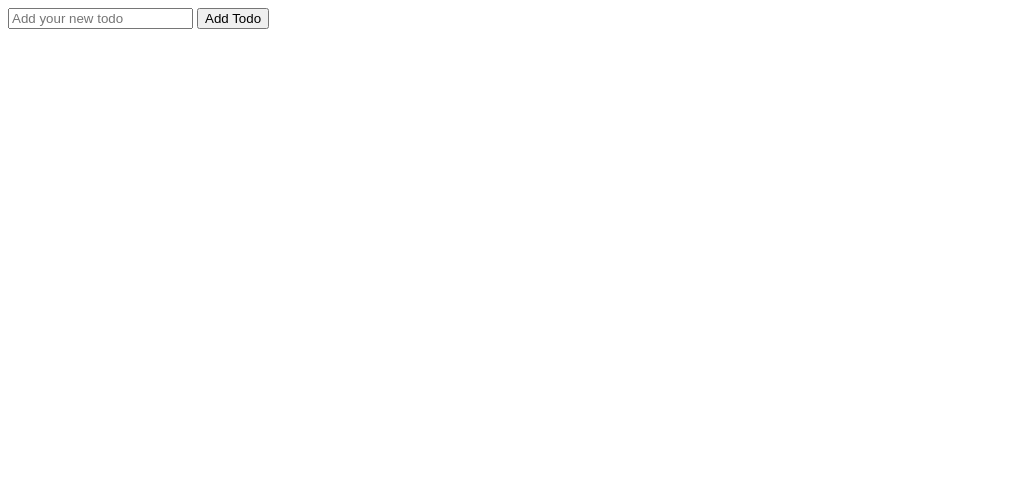
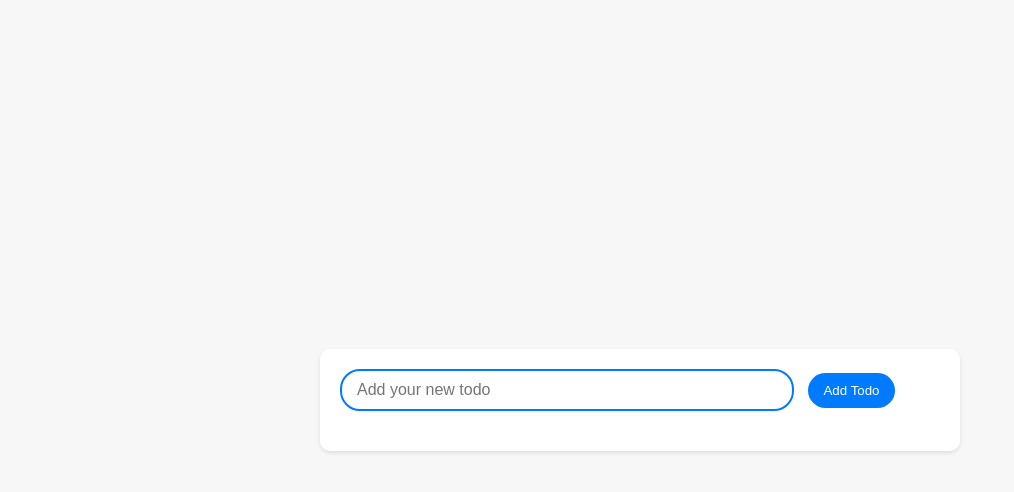
Before and after one commit to HICHULOG/js-todo-app, a plain HTML site: page index.html in a window 1280 px wide. Shown: the whole page, without its empty margins (0-1014 px from the left). Drawn offline with Linux system fonts and the light colour scheme.

Commit message:
Add style.css

```diff
--- a/index.html
+++ b/index.html
@@ -5,6 +5,7 @@
     <meta charset="UTF-8">
     <meta name="viewport" content="width=device-width, initial-scale=1.0">
     <title>To-do List</title>
+    <link rel="stylesheet" href="style.css">
 </head>
 
 <body>
--- /dev/null
+++ b/style.css
@@ -0,0 +1,76 @@
+body,
+html {
+  margin: 0;
+  padding: 0;
+  width: 100%;
+  height: 100%;
+  font-family: "Arial", sans-serif;
+  background-color: #f7f7f7;
+  display: flex;
+  justify-content: center;
+  align-items: center;
+}
+
+#todo-app {
+  width: 100%;
+  max-width: 600px;
+  margin: 20px;
+  padding: 20px;
+  background-color: #ffffff;
+  border-radius: 10px;
+  box-shadow: 0 2px 4px rgba(0, 0, 0, 0.1);
+}
+
+#todo-input {
+  width: 70%;
+  padding: 10px 15px;
+  border: 2px solid #007bff;
+  border-radius: 20px;
+  font-size: 16px;
+  outline: none;
+  margin-right: 10px;
+}
+
+#add-todo-btn {
+  padding: 10px 15px;
+  background-color: #007bff;
+  color: white;
+  border: none;
+  border-radius: 20px;
+  cursor: pointer;
+  transition: background-color 0.3s;
+}
+
+#add-todo-btn:hover {
+  background-color: #0056b3;
+}
+
+#todo-list {
+  list-style: none;
+  padding: 0;
+  margin-top: 20px;
+}
+
+#todo-list li {
+  background-color: #eeeeee;
+  margin-bottom: 10px;
+  padding: 10px;
+  border-radius: 5px;
+  display: flex;
+  justify-content: space-between;
+  align-items: center;
+}
+
+.delete-todo {
+  background-color: #ff4d4d;
+  border: none;
+  color: white;
+  padding: 5px 10px;
+  border-radius: 50%;
+  cursor: pointer;
+  transition: background-color 0.3s;
+}
+
+.delete-todo:hover {
+  background-color: #cc0000;
+}
```
